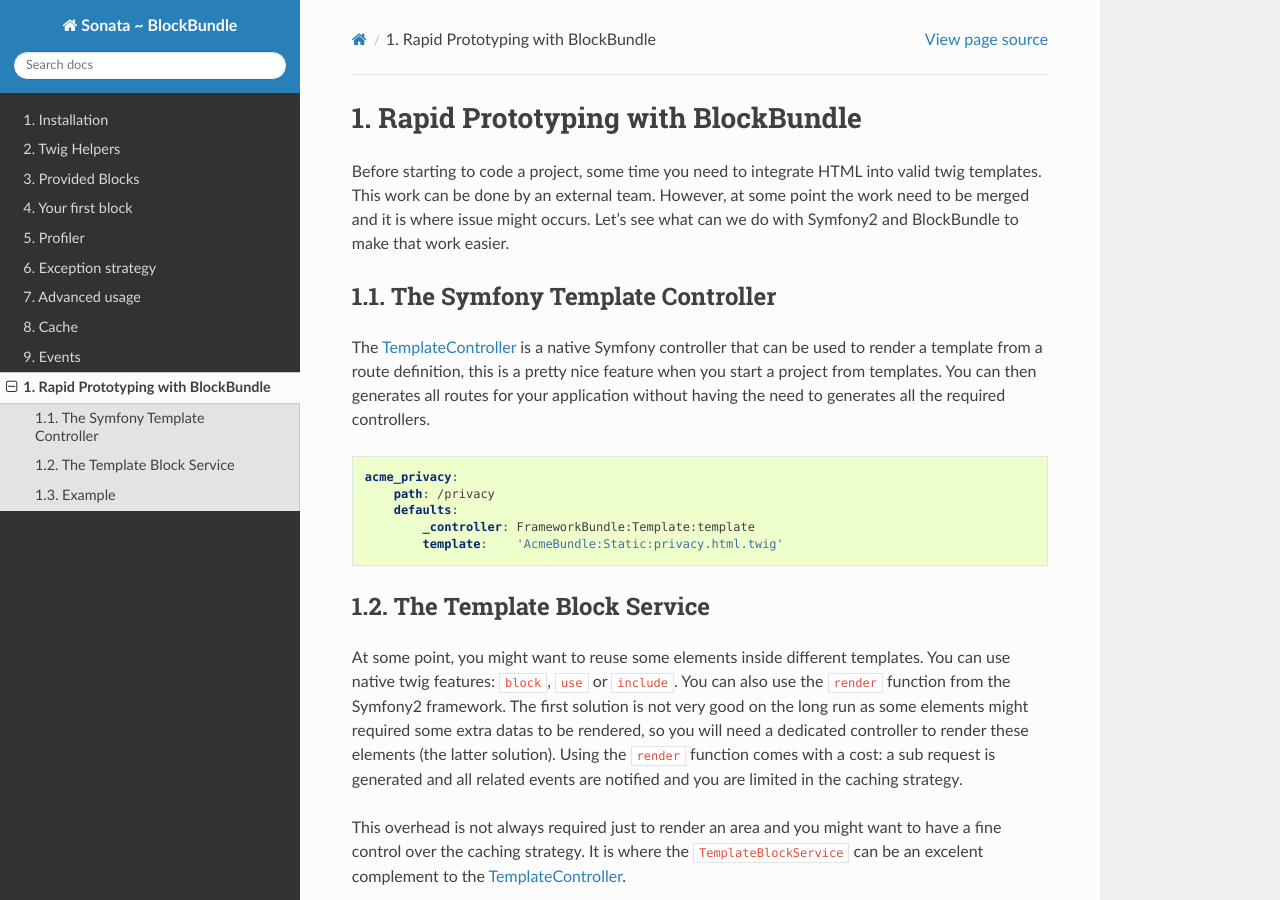
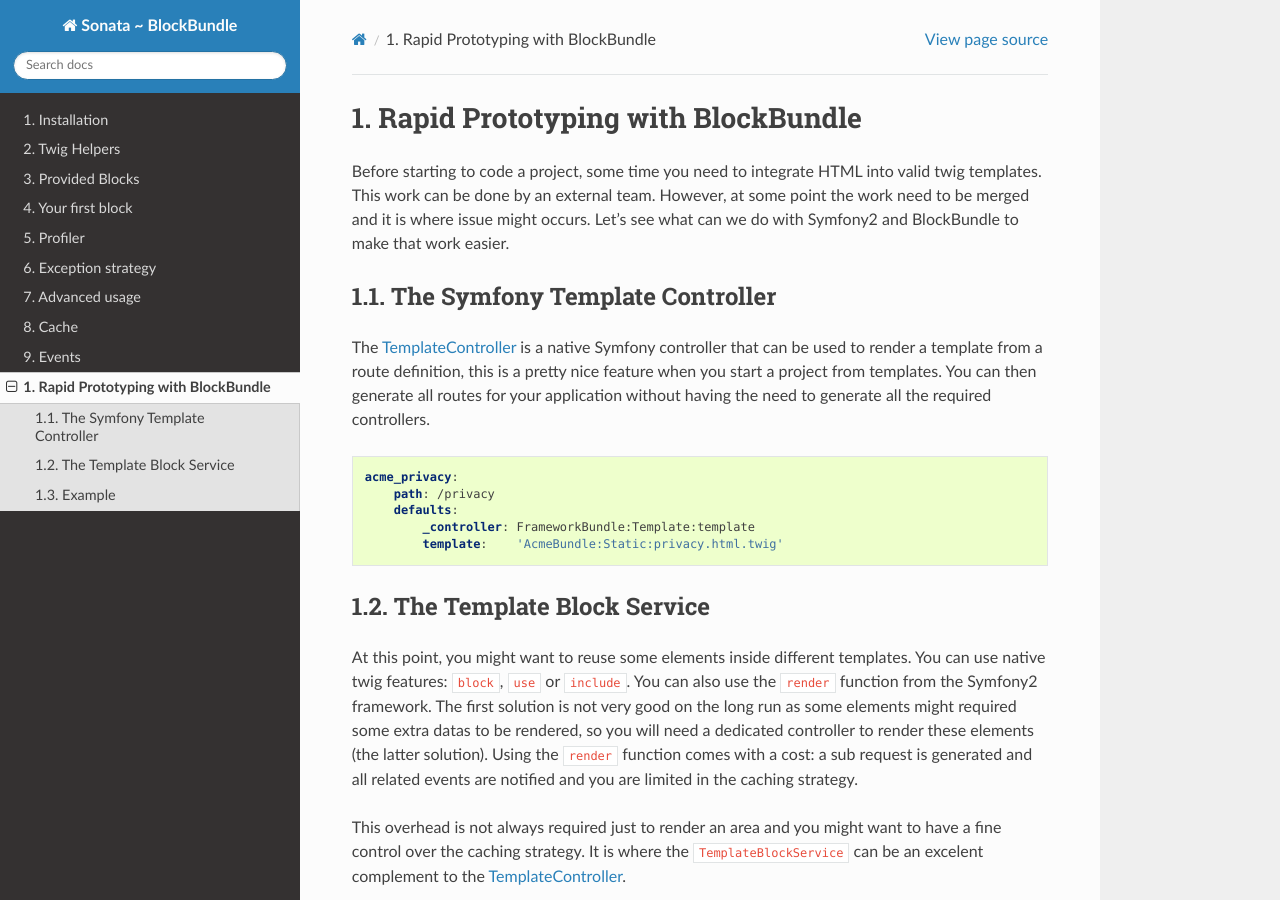
Before and after one commit to sonata-project/SonataBlockBundle, a Sphinx documentation site: the page built from Resources/doc/cookbooks/rapid_prototyping.rst, in a window 1280 px wide and 900 px high. Built offline with Sphinx 7.4.7 and the Read the Docs theme 2.0.0, drawn with Linux system fonts in a browser that asks for light colours.

Commit message:
[documentation] fix typos

```diff
--- a/Resources/doc/cookbooks/rapid_prototyping.rst
+++ b/Resources/doc/cookbooks/rapid_prototyping.rst
@@ -6,7 +6,7 @@ Before starting to code a project, some time you need to integrate HTML into val
 The Symfony Template Controller
 ~~~~~~~~~~~~~~~~~~~~~~~~~~~~~~~
 
-The TemplateController_ is a native Symfony controller that can be used to render a template from a route definition, this is a pretty nice feature when you start a project from templates. You can then generates all routes for your application without having the need to generates all the required controllers.
+The TemplateController_ is a native Symfony controller that can be used to render a template from a route definition, this is a pretty nice feature when you start a project from templates. You can then generate all routes for your application without having the need to generate all the required controllers.
 
 .. code-block:: yaml
 
@@ -19,7 +19,7 @@ The TemplateController_ is a native Symfony controller that can be used to rende
 The Template Block Service
 ~~~~~~~~~~~~~~~~~~~~~~~~~~
 
-At some point, you might want to reuse some elements inside different templates. You can use native twig features: ``block``, ``use`` or ``include``. You can also use the ``render`` function from the Symfony2 framework. The first solution is not very good on the long run as some elements might required some extra datas to be rendered, so you will need a dedicated controller to render these elements (the latter solution). Using the ``render`` function comes with a cost: a sub request is generated and all related events are notified and you are limited in the caching strategy.
+At this point, you might want to reuse some elements inside different templates. You can use native twig features: ``block``, ``use`` or ``include``. You can also use the ``render`` function from the Symfony2 framework. The first solution is not very good on the long run as some elements might required some extra datas to be rendered, so you will need a dedicated controller to render these elements (the latter solution). Using the ``render`` function comes with a cost: a sub request is generated and all related events are notified and you are limited in the caching strategy.
 
 This overhead is not always required just to render an area and you might want to have a fine control over the caching strategy. It is where the ``TemplateBlockService`` can be an excelent complement to the TemplateController_.
 
```
